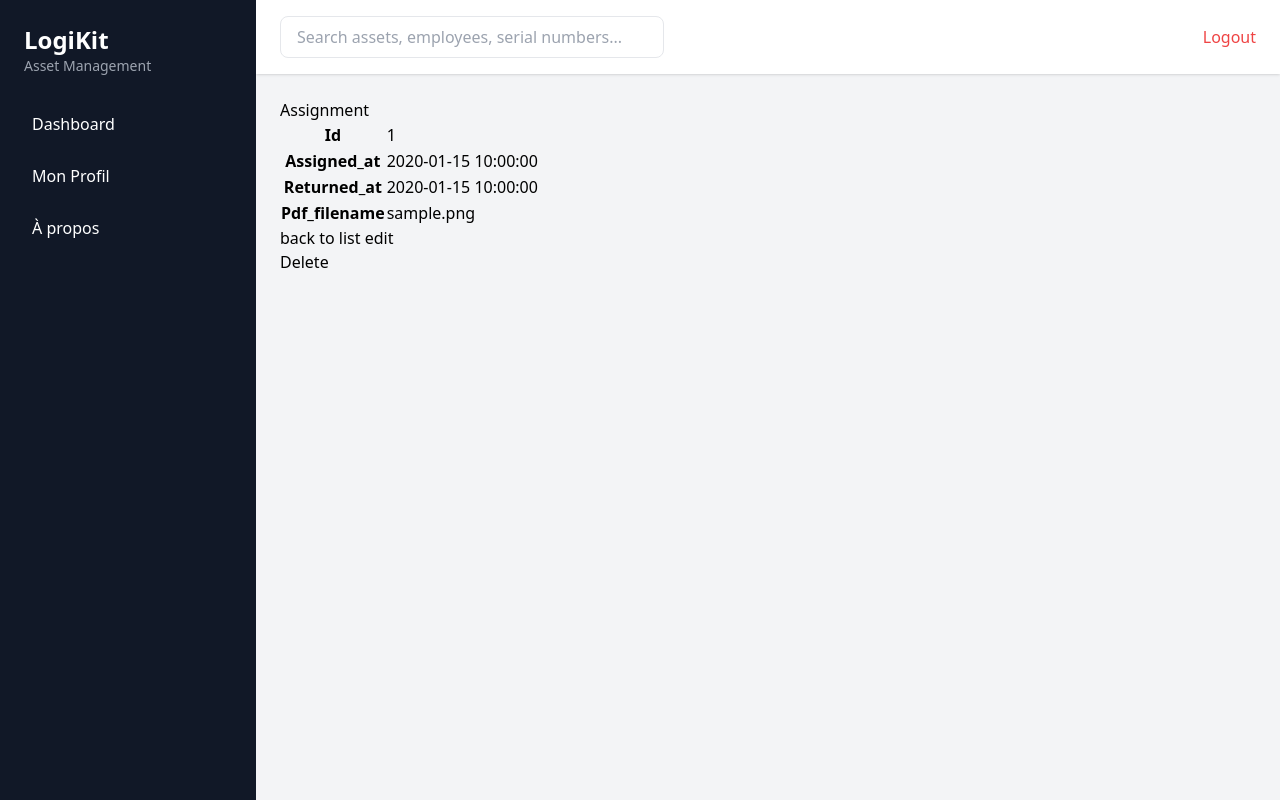
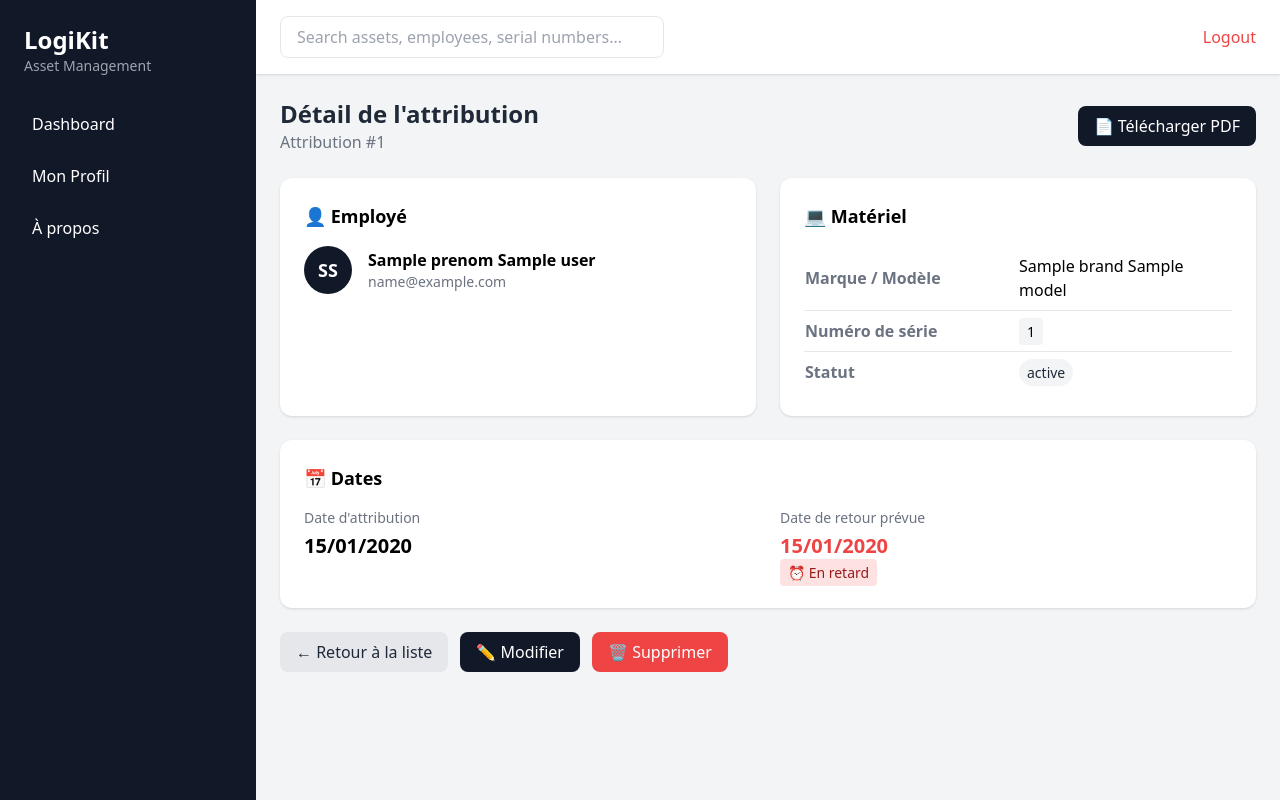
Before and after one commit to rayanetab/logikit, a Symfony app: template templates/assignment/show.html.twig in a window 1280 px wide. Run offline with Twig, Linux system fonts and the light colour scheme; the template is opened without the code that fills it: most values are stand-ins (such as "Sample title", 1, 10 or a date in 2020); some libraries are stand-ins or nearby versions.

Commit message:
Page détail attribution + boutons harmonisés

```diff
--- a/templates/assignment/_delete_form.html.twig
+++ b/templates/assignment/_delete_form.html.twig
@@ -1,4 +1,6 @@
-<form method="post" action="{{ path('app_assignment_delete', {'id': assignment.id}) }}" onsubmit="return confirm('Are you sure you want to delete this item?');">
+<form method="post" action="{{ path('app_assignment_delete', {'id': assignment.id}) }}" onsubmit="return confirm('Êtes-vous sûr de vouloir supprimer cette attribution ?');">
     <input type="hidden" name="_token" value="{{ csrf_token('delete' ~ assignment.id) }}">
-    <button class="btn">Delete</button>
+    <button class="bg-red-500 text-white px-4 py-2 rounded-lg hover:bg-red-600">
+        🗑️ Supprimer
+    </button>
 </form>
--- a/templates/assignment/index.html.twig
+++ b/templates/assignment/index.html.twig
@@ -42,6 +42,9 @@
                        class="bg-gray-900 text-white px-3 py-1 rounded text-sm">
                         PDF
                     </a>
+                    <a href="{{ path('app_assignment_show', {'id': assignment.id}) }}"
+                    class="text-blue-600 hover:text-blue-800 mr-2">Voir</a>
+
                     <a href="{{ path('app_assignment_edit', {'id': assignment.id}) }}"
                        class="text-gray-600 hover:text-gray-800 ml-2">Modifier</a>
                 </td>
--- a/templates/assignment/show.html.twig
+++ b/templates/assignment/show.html.twig
@@ -1,34 +1,105 @@
 {% extends 'base.html.twig' %}
 
-{% block title %}Assignment{% endblock %}
+{% block title %}Détail attribution - LogiKit{% endblock %}
 
 {% block body %}
-    <h1>Assignment</h1>
+<div class="mb-6 flex justify-between items-center">
+    <div>
+        <h1 class="text-2xl font-bold text-gray-800">Détail de l'attribution</h1>
+        <p class="text-gray-500">Attribution #{{ assignment.id }}</p>
+    </div>
+    <a href="{{ path('app_assignment_pdf', {'id': assignment.id}) }}"
+       class="bg-gray-900 text-white px-4 py-2 rounded-lg hover:bg-gray-700">
+        📄 Télécharger PDF
+    </a>
+</div>
 
-    <table class="table">
-        <tbody>
-            <tr>
-                <th>Id</th>
-                <td>{{ assignment.id }}</td>
+<div class="grid grid-cols-2 gap-6 mb-6">
+    {# Infos employé #}
+    <div class="bg-white rounded-xl shadow p-6">
+        <h2 class="text-lg font-bold mb-4">👤 Employé</h2>
+        {% if assignment.user %}
+        <div class="flex items-center gap-4">
+            <div class="w-12 h-12 rounded-full bg-gray-900 text-white flex items-center justify-center text-lg font-bold">
+                {{ assignment.user.prenom|first }}{{ assignment.user.nom|first }}
+            </div>
+            <div>
+                <p class="font-bold">{{ assignment.user.prenom }} {{ assignment.user.nom }}</p>
+                <p class="text-gray-500 text-sm">{{ assignment.user.email }}</p>
+            </div>
+        </div>
+        {% else %}
+        <p class="text-gray-400">Aucun employé</p>
+        {% endif %}
+    </div>
+
+    {# Infos matériel #}
+    <div class="bg-white rounded-xl shadow p-6">
+        <h2 class="text-lg font-bold mb-4">💻 Matériel</h2>
+        {% if assignment.asset %}
+        <table class="w-full">
+            <tr class="border-b">
+                <th class="py-2 text-left text-gray-500 w-1/2">Marque / Modèle</th>
+                <td class="py-2 font-medium">{{ assignment.asset.brand }} {{ assignment.asset.model }}</td>
+            </tr>
+            <tr class="border-b">
+                <th class="py-2 text-left text-gray-500">Numéro de série</th>
+                <td class="py-2">
+                    <span class="bg-gray-100 px-2 py-1 rounded text-sm">{{ assignment.asset.serialNumber }}</span>
+                </td>
             </tr>
             <tr>
-                <th>Assigned_at</th>
-                <td>{{ assignment.assignedAt ? assignment.assignedAt|date('Y-m-d H:i:s') : '' }}</td>
+                <th class="py-2 text-left text-gray-500">Statut</th>
+                <td class="py-2">
+                    <span class="px-2 py-1 rounded-full text-sm
+                        {% if assignment.asset.status == 'available' %}bg-green-100 text-green-800
+                        {% elseif assignment.asset.status == 'assigned' %}bg-blue-100 text-blue-800
+                        {% elseif assignment.asset.status == 'maintenance' %}bg-orange-100 text-orange-800
+                        {% else %}bg-gray-100 text-gray-800{% endif %}">
+                        {{ assignment.asset.status }}
+                    </span>
+                </td>
             </tr>
-            <tr>
-                <th>Returned_at</th>
-                <td>{{ assignment.returnedAt ? assignment.returnedAt|date('Y-m-d H:i:s') : '' }}</td>
-            </tr>
-            <tr>
-                <th>Pdf_filename</th>
-                <td>{{ assignment.pdfFilename }}</td>
-            </tr>
-        </tbody>
-    </table>
+        </table>
+        {% elseif assignment.consumable %}
+        <p class="font-medium">{{ assignment.consumable.name }}</p>
+        <p class="text-gray-500 text-sm">Consommable</p>
+        {% else %}
+        <p class="text-gray-400">Aucun matériel</p>
+        {% endif %}
+    </div>
+</div>
 
-    <a href="{{ path('app_assignment_index') }}">back to list</a>
+{# Dates #}
+<div class="bg-white rounded-xl shadow p-6 mb-6">
+    <h2 class="text-lg font-bold mb-4">📅 Dates</h2>
+    <div class="grid grid-cols-2 gap-6">
+        <div>
+            <p class="text-gray-500 text-sm">Date d'attribution</p>
+            <p class="text-xl font-bold mt-1">{{ assignment.assignedAt ? assignment.assignedAt|date('d/m/Y') : '-' }}</p>
+        </div>
+        <div>
+            <p class="text-gray-500 text-sm">Date de retour prévue</p>
+            <p class="text-xl font-bold mt-1
+                {% if assignment.returnedAt and assignment.returnedAt < date() %}text-red-500
+                {% elseif assignment.returnedAt %}text-green-500
+                {% else %}text-gray-400{% endif %}">
+                {{ assignment.returnedAt ? assignment.returnedAt|date('d/m/Y') : 'Non définie' }}
+            </p>
+            {% if assignment.returnedAt and assignment.returnedAt < date() %}
+            <span class="bg-red-100 text-red-800 px-2 py-1 rounded text-sm">⏰ En retard</span>
+            {% endif %}
+        </div>
+    </div>
+</div>
 
-    <a href="{{ path('app_assignment_edit', {'id': assignment.id}) }}">edit</a>
-
+<div class="flex gap-3">
+    <a href="{{ path('app_assignment_index') }}" class="bg-gray-200 text-gray-800 px-4 py-2 rounded-lg hover:bg-gray-300">
+        ← Retour à la liste
+    </a>
+    <a href="{{ path('app_assignment_edit', {'id': assignment.id}) }}" class="bg-gray-900 text-white px-4 py-2 rounded-lg hover:bg-gray-700">
+        ✏️ Modifier
+    </a>
     {{ include('assignment/_delete_form.html.twig') }}
+</div>
 {% endblock %}
```
